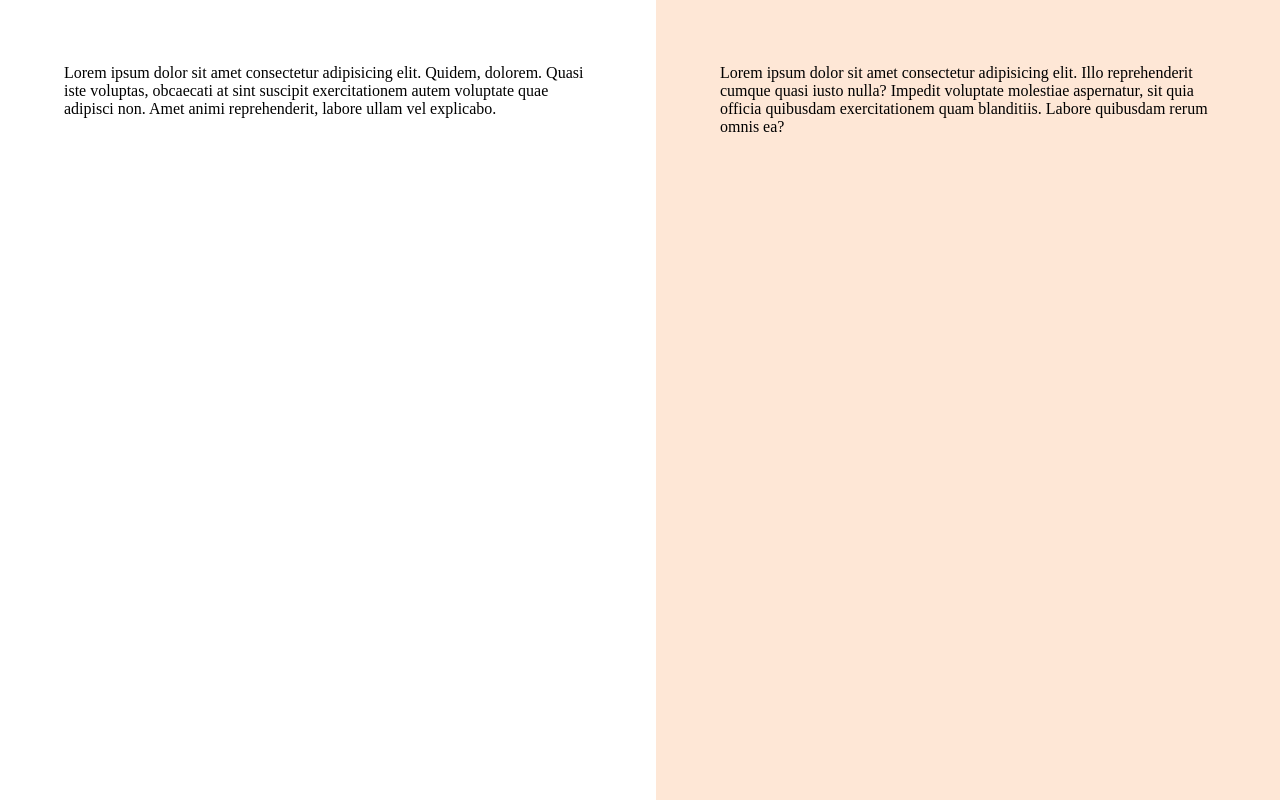
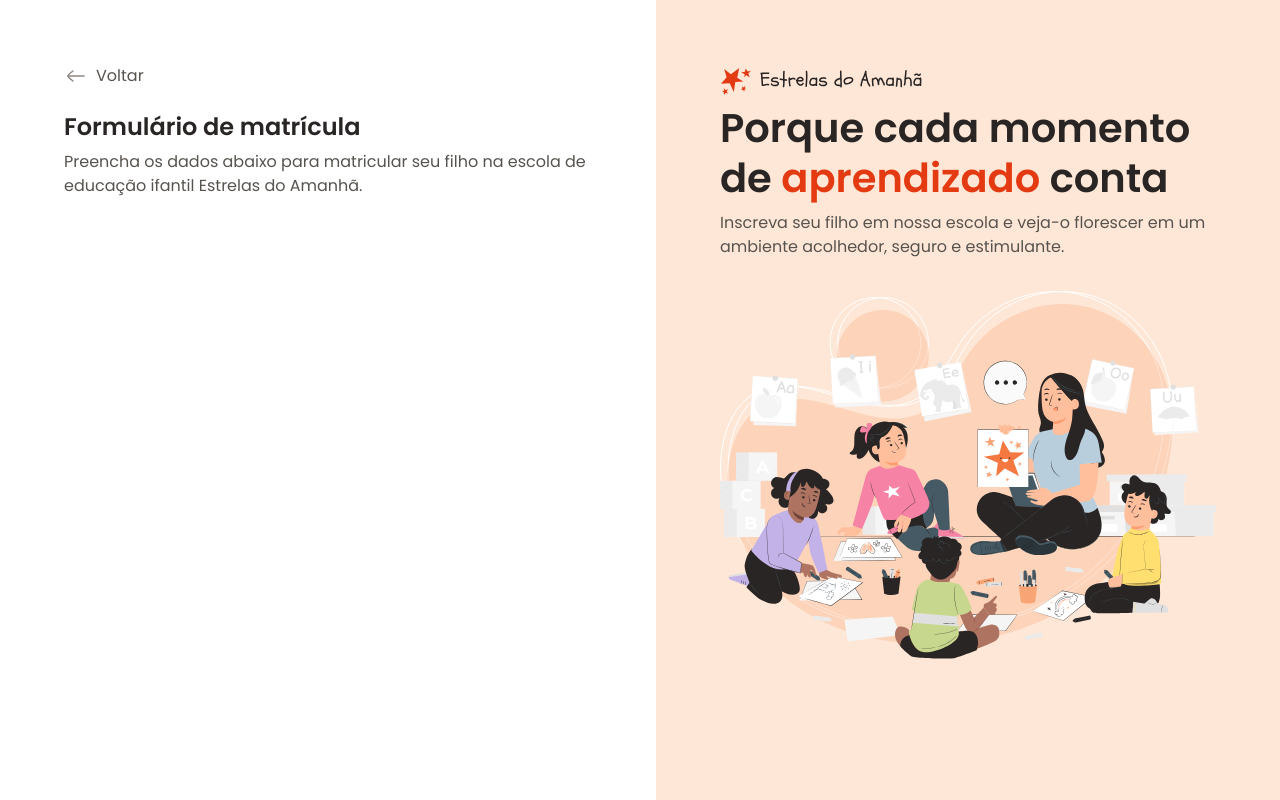
Before and after one commit to Victorc-Castro/estrelas-do-amanha, a plain HTML site: page index.html in a window 1280 px wide. Drawn offline with Linux system fonts and the light colour scheme.

Commit message:
Conteúdo do aside e conteúdo inicial do main

```diff
--- a/index.html
+++ b/index.html
@@ -16,11 +16,33 @@
 <body>
   <div id="app">
     <main>
-      <div class="main-container">Lorem ipsum dolor sit amet consectetur adipisicing elit. Quidem, dolorem. Quasi iste voluptas, obcaecati at sint suscipit exercitationem autem voluptate quae adipisci non. Amet animi reprehenderit, labore ullam vel explicabo.</div>
+      <div class="main-container">
+        <div class="back">
+          <img src="assets/icons/arrow-left-02.svg" alt="Ícone seta voltar">
+          <span>Voltar</span>
+        </div>
+
+        <h1>Formulário de matrícula</h1>
+        <p>Preencha os dados abaixo para matricular seu filho na escola de educação ifantil Estrelas do Amanhã.</p>
+      </div>
     </main>
 
     <aside>
-      <div class="aside-container">Lorem ipsum dolor sit amet consectetur adipisicing elit. Illo reprehenderit cumque quasi iusto nulla? Impedit voluptate molestiae aspernatur, sit quia officia quibusdam exercitationem quam blanditiis. Labore quibusdam rerum omnis ea?<div>
+      <div class="aside-container">
+        <header>
+          <img src="assets/logo.svg" alt="Logo da escola Estrelas do Amanhã">
+          <h2>
+            Porque cada momento de
+            <span>
+              aprendizado
+            </span>
+            conta
+          </h2>
+          <p>Inscreva seu filho em nossa escola e veja-o florescer em um ambiente acolhedor, seguro e estimulante.</p>
+        </header>
+
+        <img src="./assets/Illustration.svg" alt="Ilustração da escola">
+      </div>
     </aside>
   </div>
 </body>
--- a/styles/global.css
+++ b/styles/global.css
@@ -27,4 +27,17 @@
 
 body {
   overflow: hidden;
+
+  font: var(--text);
+  color: var(--text-secondary);
 }
+
+h1, h2 {
+  color: var(--text-primary);
+}
+
+
+img {
+  max-width: 100%;
+  height: auto;
+}
--- a/styles/layout.css
+++ b/styles/layout.css
@@ -14,6 +14,18 @@ main {
     max-width: 33rem;
     margin-left: auto;
   }
+
+  & .back {
+    display: flex;
+    align-items: center;
+    gap: .5rem;
+    margin-bottom: 1.5rem;
+  }
+
+  & h1 {
+    font: 600 1.5rem/1.25 var(--font-family);
+    margin-bottom: .5rem;
+  }
 }
 
 aside {
@@ -22,5 +34,18 @@ aside {
 
   & .aside-container {
     max-width: 31rem;
+
+    & > img {
+      margin-top: 2rem;
+    }
+  }
+
+  & h2 {
+    font: 600 2.5rem/1.25 var(--font-family);
+    margin-bottom: .5rem;
+
+    & span {
+      color: var(--text-highlight);
+    }
   }
 }
```
